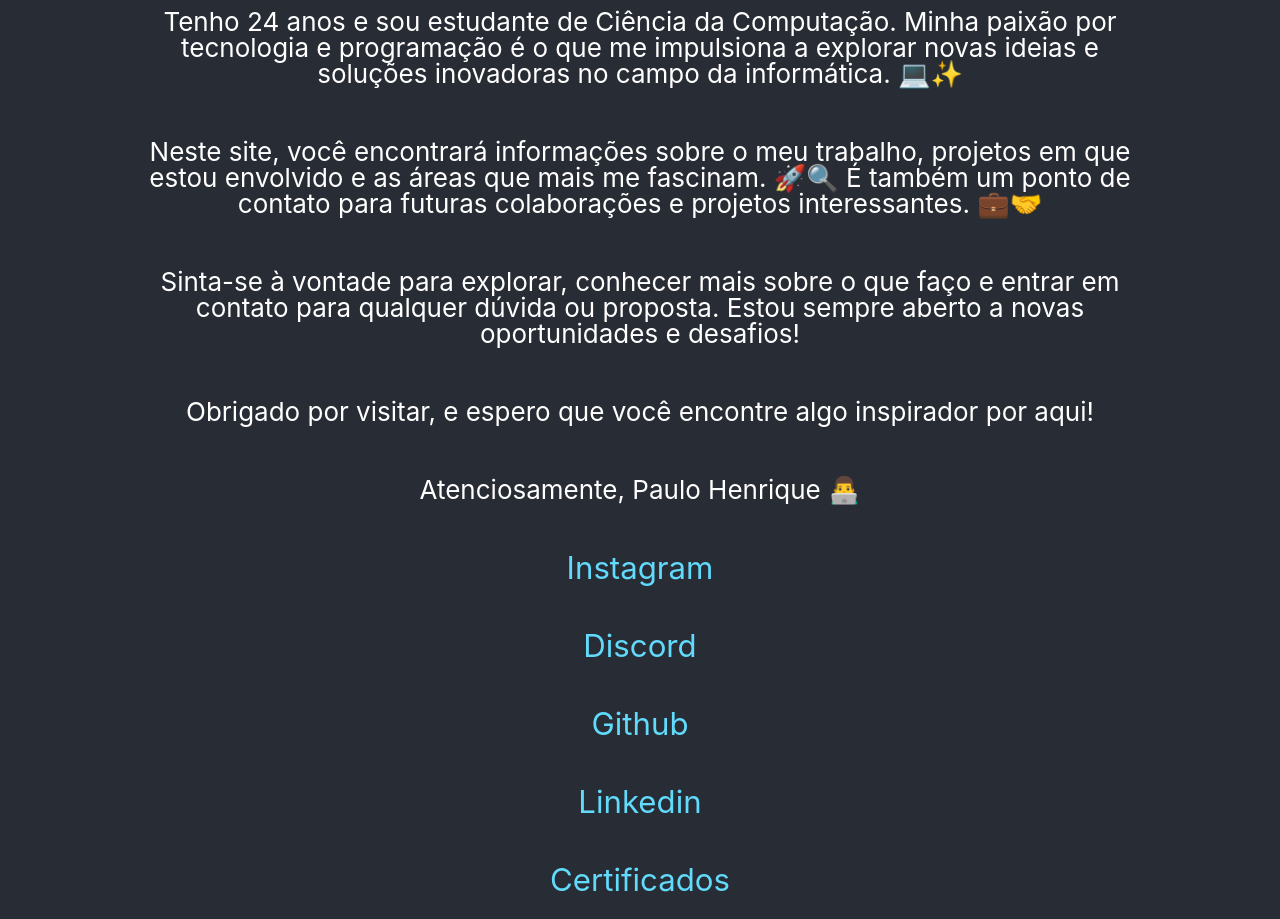
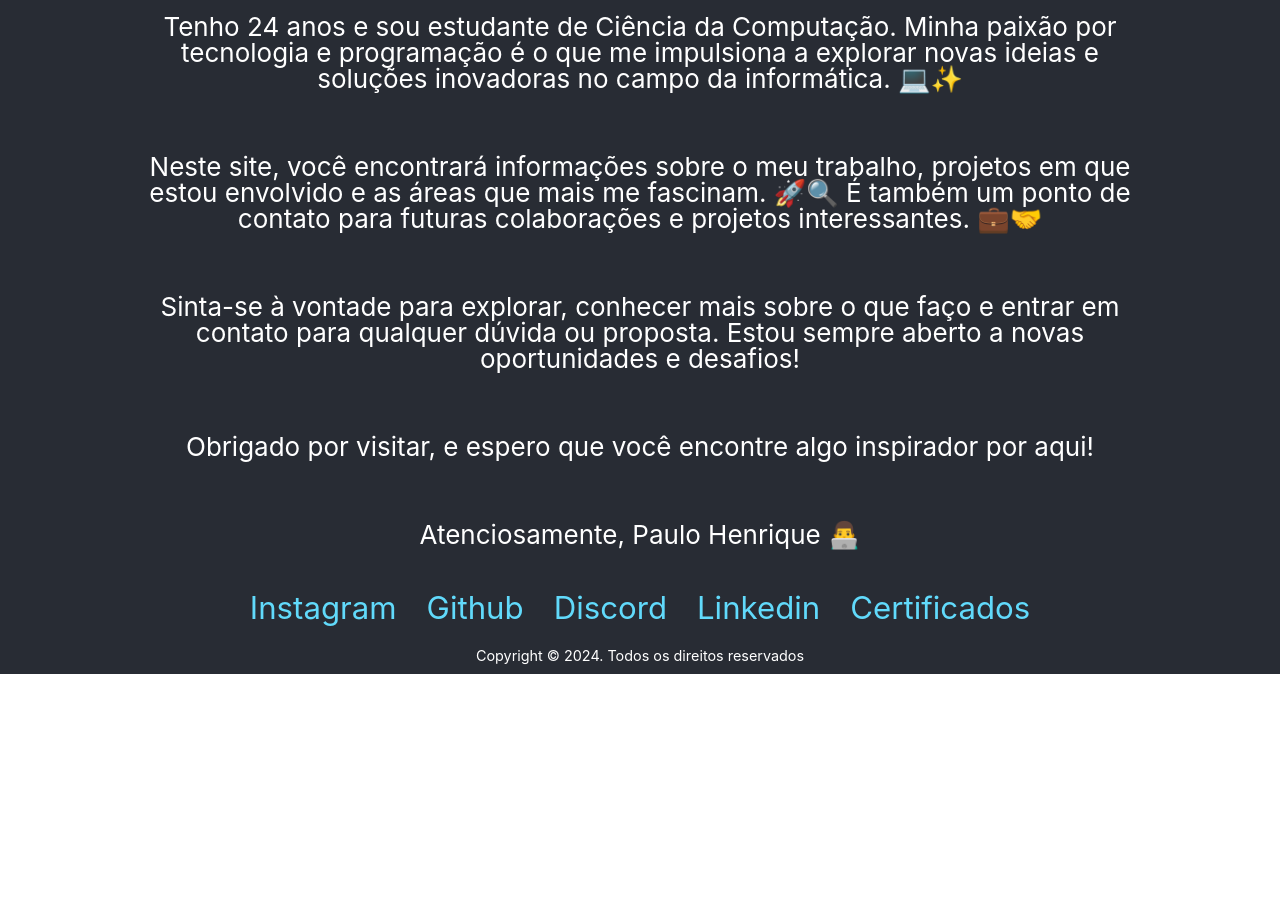
Before and after one commit to iampaulohenrique/iampaulohenrique.com.br, a React (Create React App) app in the folder site/: page / in a window 1280 px wide. Shown: the part 280-1199 px from the top of the page. After the commit the page ends 954 px from the top, so only its background shows below. Built offline with nearby package versions, Linux system fonts and the light colour scheme.

Commit message:
adicionado rodapé e botões melhor colocado

```diff
--- a/site/src/App.css
+++ b/site/src/App.css
@@ -1,5 +1,3 @@
-
-
 /* Estilos gerais para a aplicação */
 .App {
   text-align: center;
@@ -63,33 +61,40 @@
 }
 
 /* Estilo dos títulos e parágrafos */
-
-
 h1 {
   font-size: 2em;
   margin: 0;
 }
-h2{
+
+h2 {
   font-size: 1.5em;
   margin: 0;
 }
+
 p {
   font-size: 1;
   max-width: 1000px;
   line-height: 1;
-  padding: 5;
+  padding: 5px;
   border-radius: 5px;
   display: inline-block;
 }
 
+/* Novo estilo para o contêiner dos ícones */
+.icon-container {
+  display: flex;
+  justify-content: center; /* Centraliza horizontalmente */
+  gap: 10px; /* Espaçamento entre os ícones */
+  flex-wrap: wrap; /* Permite quebra de linha em telas pequenas */
+}
+
+/* Estilos para os ícones */
 .App-link, .discord, .Github, .linkedin, .certificados {
   color: #61dafb;
   font-size: 1.2em;
   text-decoration: none;
-  margin: 10px;
   padding: 10px;
   border-radius: 5px;
-  display: inline-block;
   transition: transform 0.3s, background-color 0.3s;
 }
 
@@ -98,6 +103,7 @@ p {
   background-color: rgba(97, 218, 251, 0.2);
 }
 
+/* Ajusta a classe 'Sobre' */
 .Sobre {
   color: #61dafb;
   font-size: 1.2em;
@@ -109,8 +115,23 @@ p {
   transition: transform 0.3s, background-color 0.3s;
 }
 
-.Sobre {
+.Sobre:hover {
   transform: scale(1.1);
   background-color: rgba(97, 218, 251, 0.2);
+}
+/* Rodapé */
+.footer {
+  background-color: #282c34; /* Cor de fundo do rodapé, pode ser ajustada */
+  color: #ffffff; /* Cor do texto do rodapé */
+  padding: 10px 20px; /* Espaçamento interno */
+  margin-top: auto; /* Empurra o rodapé para o final da página */
+  text-align: center; /* Centraliza o texto */
+  font-size: 0.9em; /* Tamanho da fonte do texto do rodapé */
+}
+
+/* Adiciona margem em cima e embaixo */
+.footer {
+  margin-top: 0px; /* Margem superior */
+  margin-bottom: 0px; /* Margem inferior */
 
 }
--- a/site/src/App.js
+++ b/site/src/App.js
@@ -15,49 +15,19 @@ function App() {
         <p>Obrigado por visitar, e espero que você encontre algo inspirador por aqui!</p>
         <p>Atenciosamente, Paulo Henrique 👨‍💻</p>
 
-        <a
-          className="App-link"
-          href="https://www.instagram.com/iampaulohen"
-          target="_blank"
-          rel="noopener noreferrer"
-        >
-          Instagram
-        </a>
-        <a
-          className="discord"
-          href="https://discord.gg/c9SwrXDqMK"
-          target="_blank"
-          rel="noopener noreferrer"
-        >
-          Discord
-        </a>
-        <a
-        className="Github"
-        href="https://github.com/iampaulohenrique"
-        target="_blank"
-        rel="noopener noreferrer"
-        >
-          Github
-        </a>
-        <a
-        className="linkedin"
-        href="https://www.linkedin.com/in/iampaulohenrique?utm_source=share&utm_campaign=share_via&utm_content=profile&utm_medium=android_app "
-        target="_blank"
-        rel="noopener noreferrer"
-        >
-          Linkedin
-        </a>
-        <a
-        className="certificados"
-        href="https://drive.google.com/drive/folders/1yBLvbexCsdAmRVmvDHL3gXczzR8dEzQB?usp=sharing"
-        target="_blank"
-        rel="noopener noreferrer"
-        >
-          Certificados
-        </a>
+        <div class="icon-container">
+    <a href="https://www.instagram.com/iampaulohen" class="App-link" target="_blank" rel="noopener noreferrer" >Instagram</a>
+    <a href="https://github.com/iampaulohenrique" class="Github" target="_blank" rel="noopener noreferrer" >Github</a>
+    <a href="https://discord.gg/c9SwrXDqMK" class="discord" target="_blank" rel="noopener noreferrer" >Discord</a>
+    <a href="https://www.linkedin.com/in/iampaulohenrique" class="linkedin"target="_blank" rel="noopener noreferrer" >Linkedin</a>
+    <a href="https://drive.google.com/drive/folders/1yBLvbexCsdAmRVmvDHL3gXczzR8dEzQB" class="certificados" target="_blank" rel="noopener noreferrer">Certificados</a>
+      </div>
       </header>
+      <footer class="footer">
+      Copyright © 2024. Todos os direitos reservados
+  </footer>
+</div>
 
-    </div>
   );
 }
 
```
